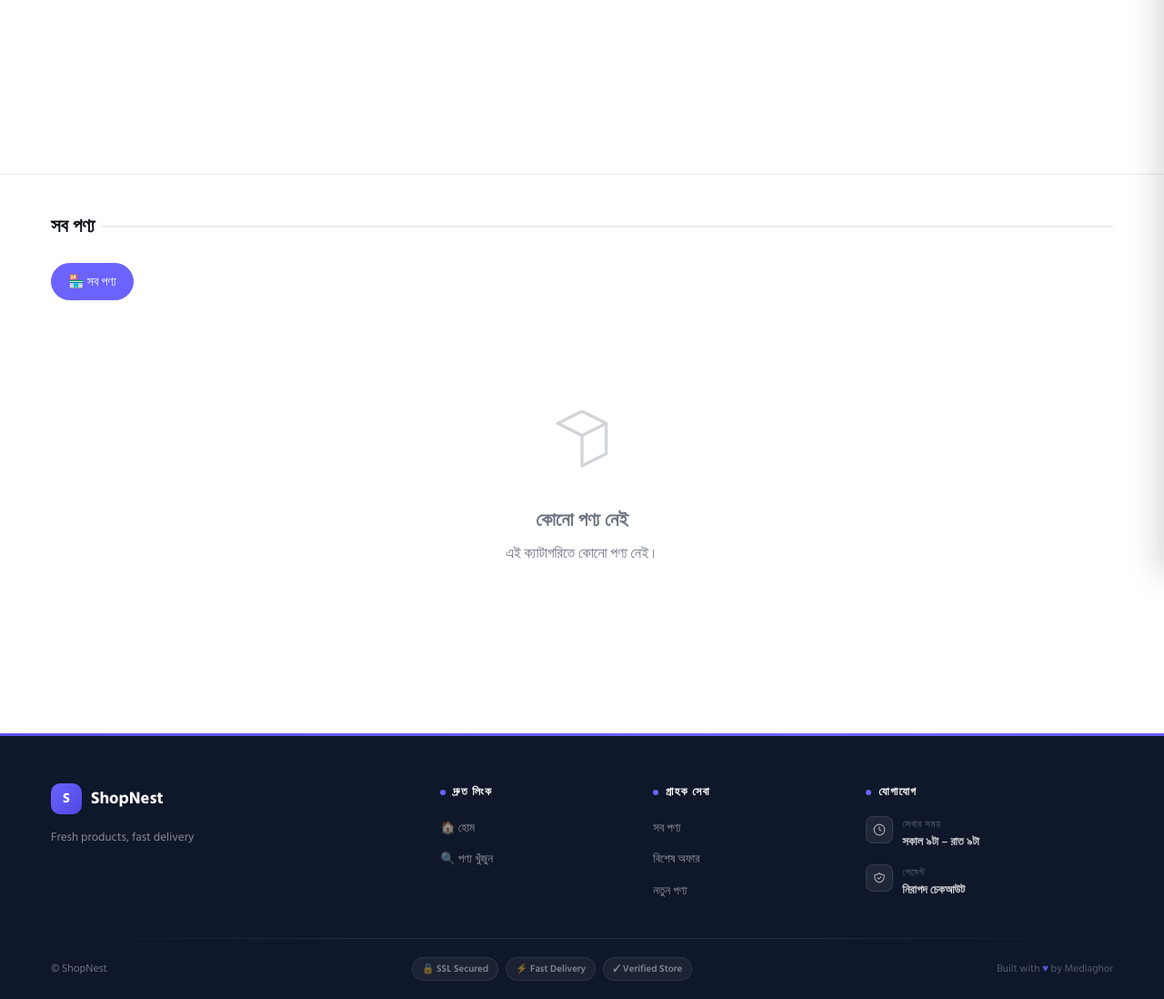
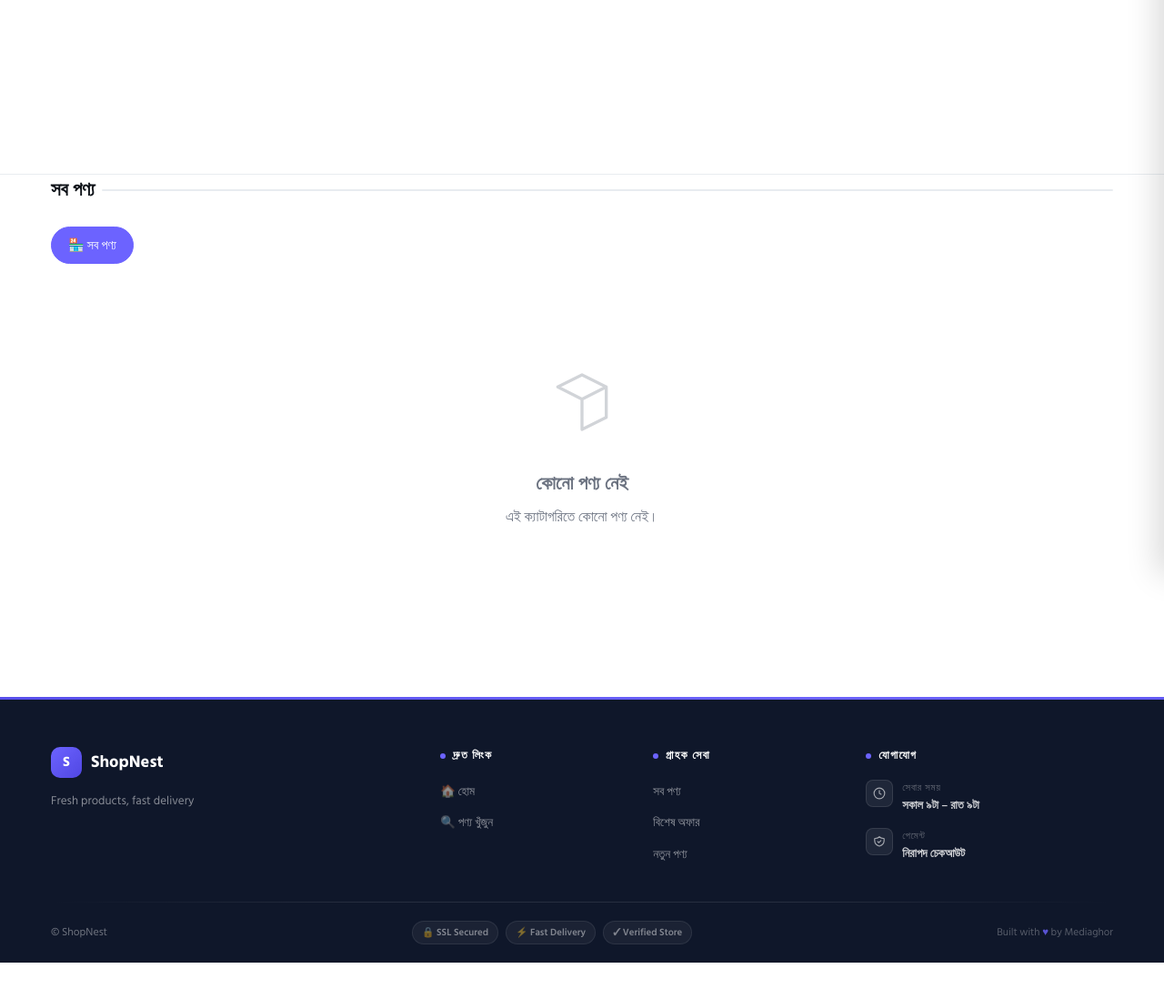
Before and after one commit to tanmoymondal1312/ShopNest, a FastAPI app: page / in a window 1280 px wide. Shown: the part 169-1267 px from the top of the page at 91% size. After the commit the page ends 1227 px from the top, so only its background shows below. Run offline with FastAPI, Linux system fonts and the light colour scheme; data comes from the database, SQL or seed files in the repository; data that the repository does not hold is empty; some libraries are stand-ins or nearby versions.

Commit message:
Remove top padding from সব পণ্য section
Co-Authored-By: Claude Sonnet 4.6 <noreply@anthropic.com>

```diff
--- a/templates/shop/index.html
+++ b/templates/shop/index.html
@@ -124,7 +124,7 @@
   {% endif %}
 
   <!-- সব পণ্য — category pills + deferred grid ─────────────────── -->
-  <section class="section" id="all-products">
+  <section class="section" id="all-products" style="padding-top:0;">
     <h2 class="section-title">সব পণ্য</h2>
 
     <!-- Category pills — AJAX filtering, no full page reload -->
```
